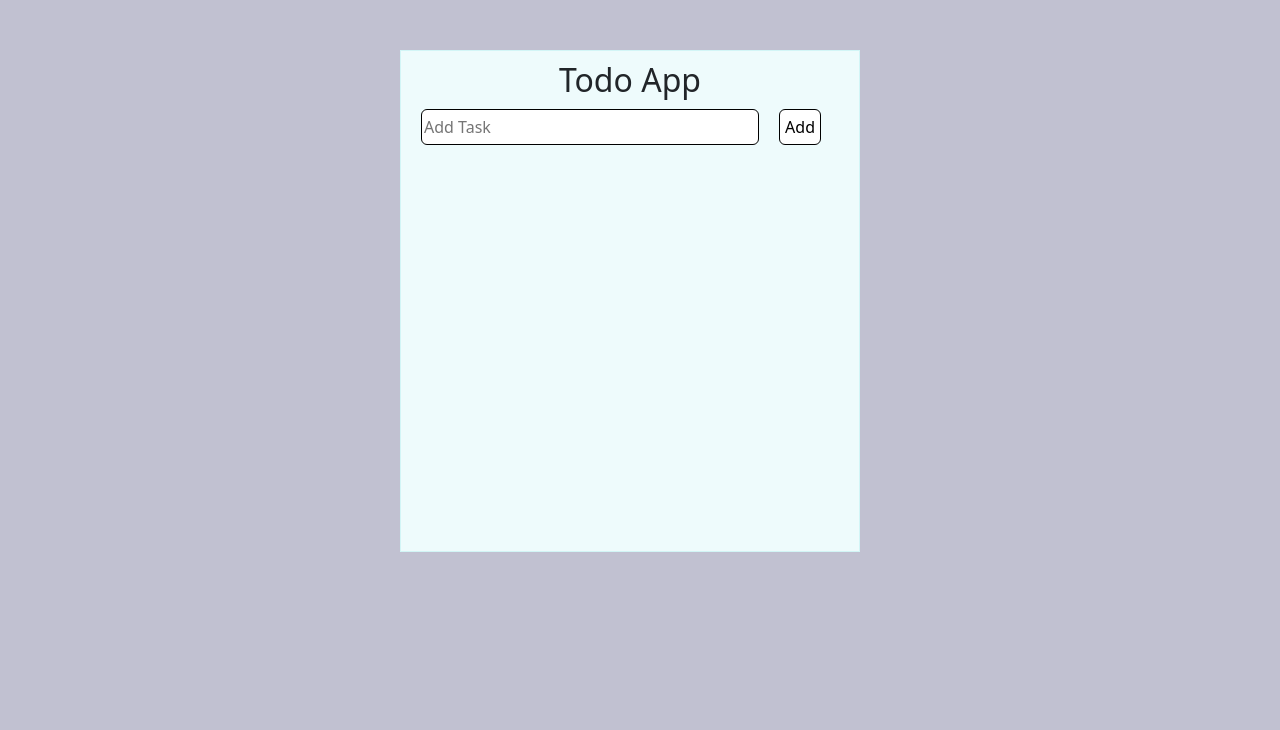
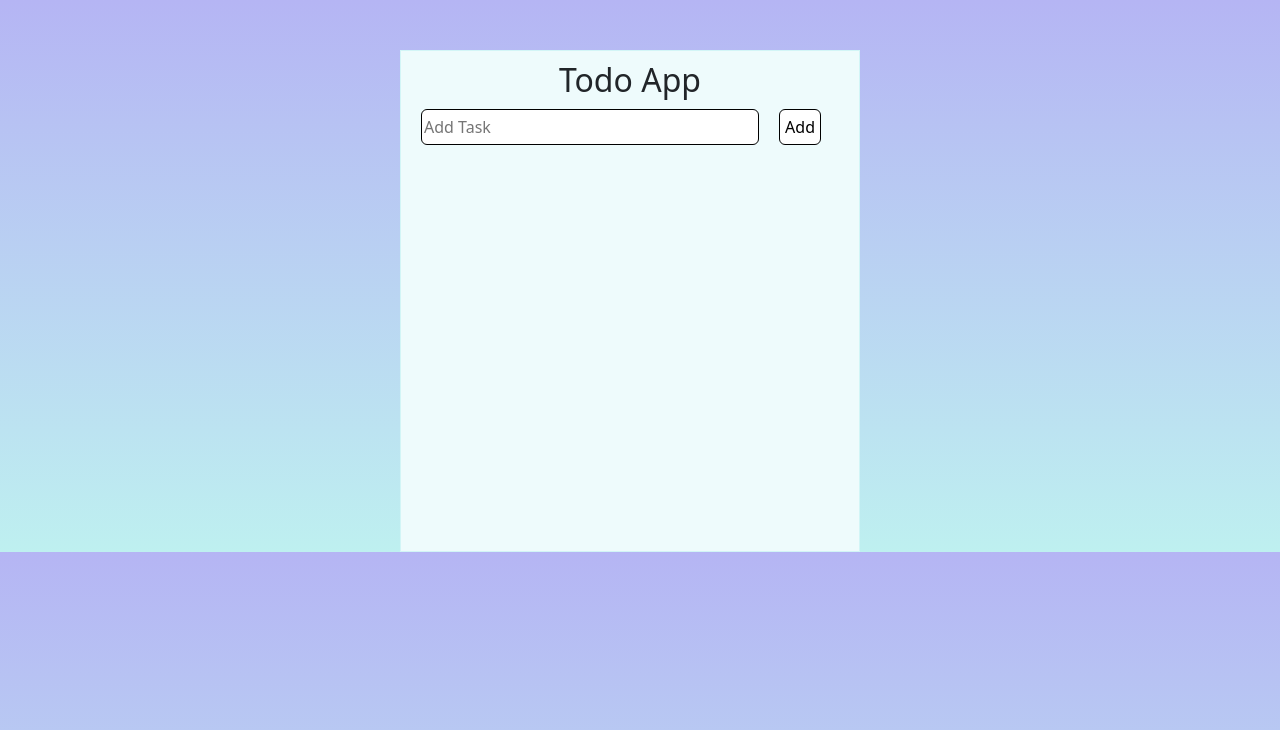
Before and after one commit to supriya855/Todo-App, an Angular app: page / in a window 1280 px wide. Shown: the top 730 px of the page. Built offline with nearby package versions, Linux system fonts and the light colour scheme.

Commit message:
Update styles.css

```diff
--- a/src/styles.css
+++ b/src/styles.css
@@ -1,4 +1,3 @@
-/* You can add global styles to this file, and also import other style files */
 body{
-    background-color: rgb(193, 193, 209);
+   background-image: linear-gradient(rgb(181, 181, 244),rgb(190, 240, 240))
 }
```
